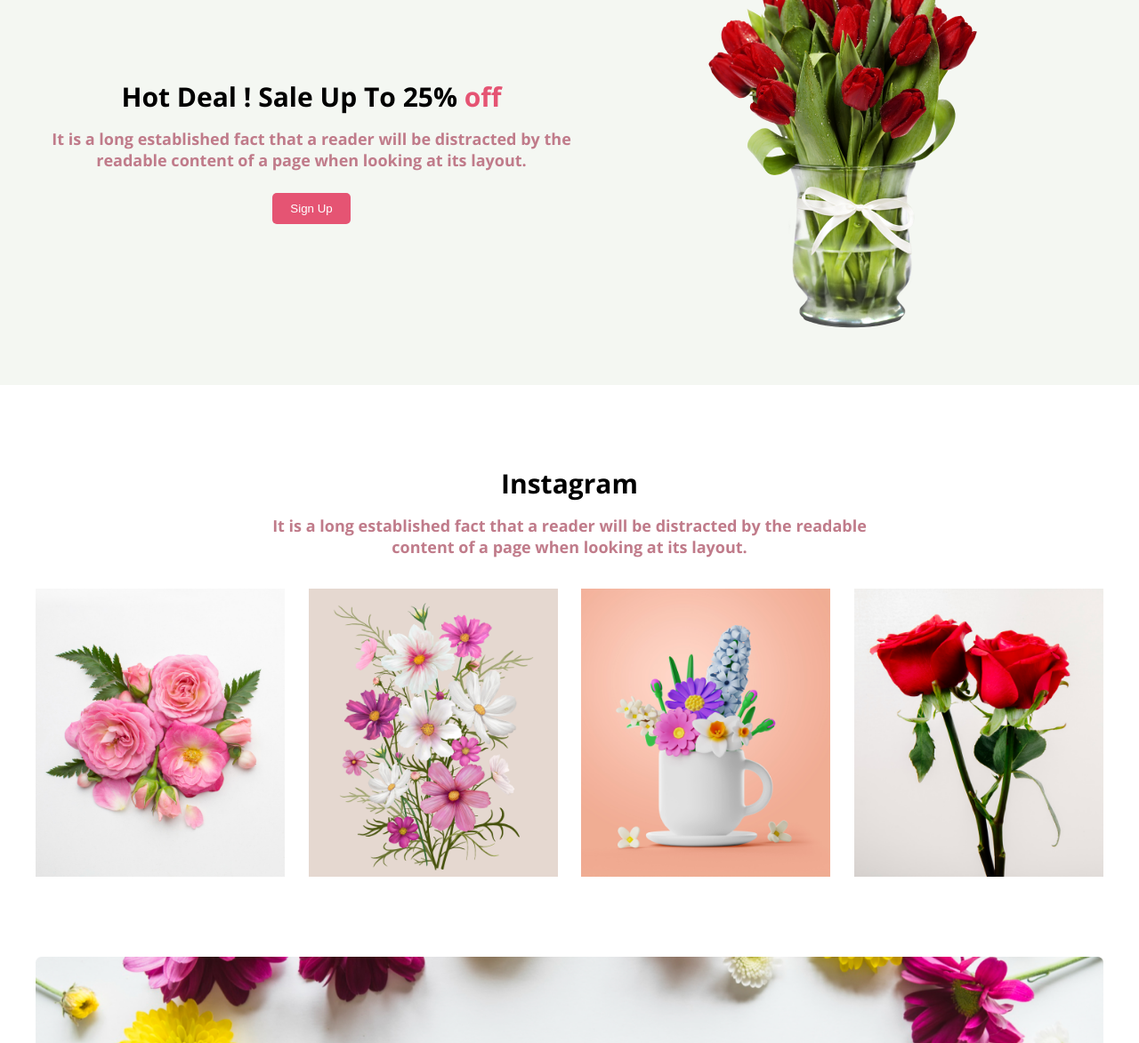
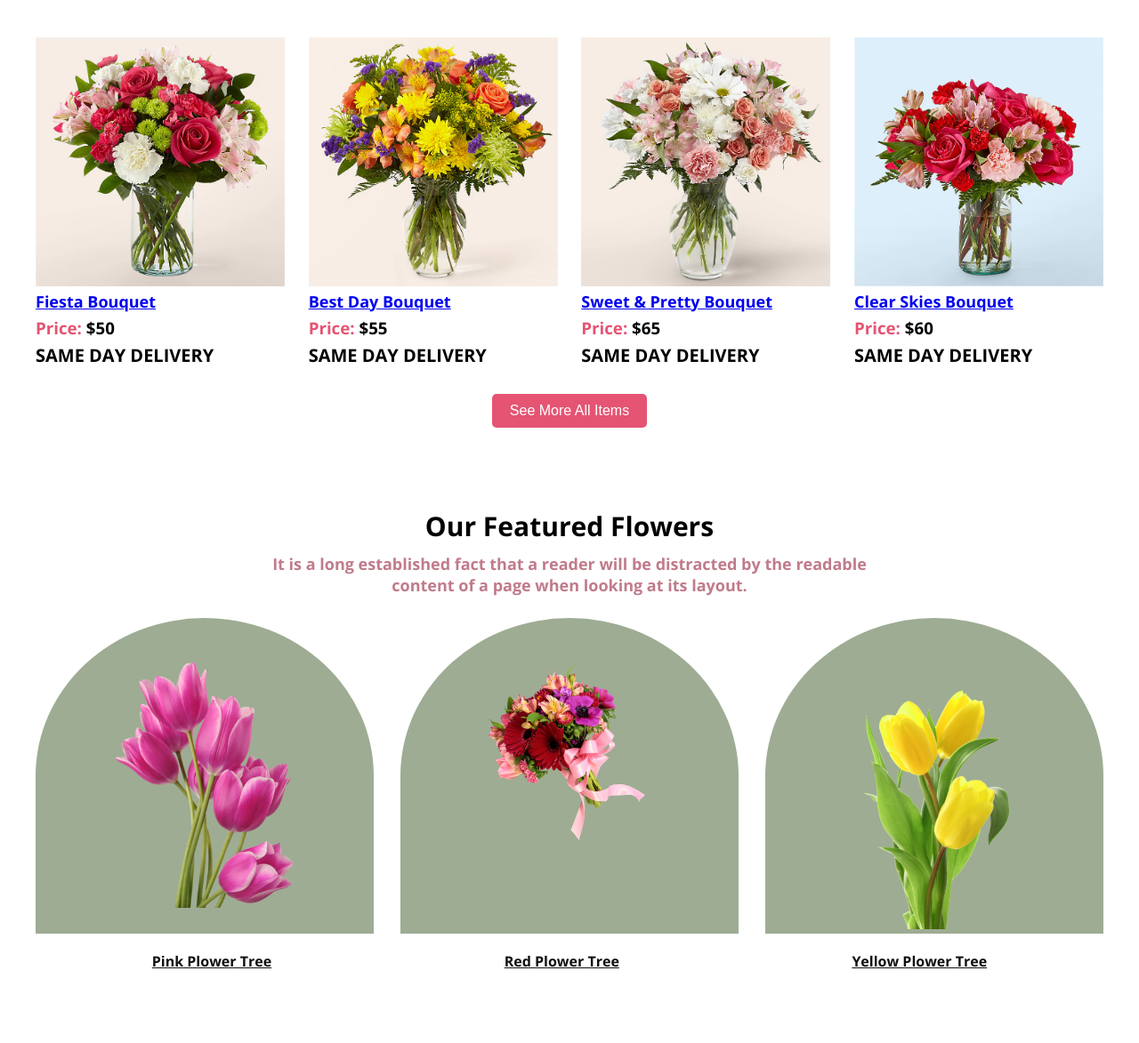
Before and after one commit to developer-johir/my-flower-shop, a plain HTML site: page index.html in a window 1280 px wide. Shown: the part 749-1922 px from the top of the page at 89% size. Drawn offline with nearby package versions, Linux system fonts and the light colour scheme.

Commit message:
Flowers collectin section complete

```diff
--- a/index.html
+++ b/index.html
@@ -31,6 +31,70 @@
     </header>
 
     <main>
+
+      <!-- Flower collections sections -->
+
+      <div class="flower-collections">
+        <div class="title">
+          <h2>flowers Collection</h2>
+          <p>Here at Proflowers, we want every customer to have <br> a great experience.</p>
+        </div>
+        <div class="collection-container">
+          <div class="collection-items">
+            <img src="./images/flowers-1.webp" alt="">
+            <a href="bouquet">Fiesta Bouquet</a>
+            <h3> <span>Price:</span> $50</h3>
+            <h2>SAME DAY DELIVERY</h2>
+          </div>
+          <div class="collection-items">
+            <img src="./images/flowers-2.webp" alt="">
+            <a href="bouquet">Best Day Bouquet</a>
+            <h3> <span>Price:</span> $55</h3>
+            <h2>SAME DAY DELIVERY</h2>
+          </div>
+          <div class="collection-items">
+            <img src="./images/flowers-3.webp" alt="">
+            <a href="bouquet">Sweet & Pretty Bouquet</a>
+            <h3> <span>Price:</span> $65</h3>
+            <h2>SAME DAY DELIVERY</h2>
+          </div>
+          <div class="collection-items">
+            <img src="./images/flowers-4.webp" alt="">
+            <a href="bouquet">Clear Skies Bouquet</a>
+            <h3> <span>Price:</span> $60</h3>
+            <h2>SAME DAY DELIVERY</h2>
+          </div>
+        </div>
+        <button class="btn-primary">See More All Items</button>
+      </div>
+
+       <!-- Flowers Sections -->
+
+       <div class="flowers-container">
+        <div class="title">
+          <h2>Our Featured Flowers</h2>
+          <p>It is a long established fact that a reader will be distracted by the readable <br> content of a page when looking at its layout.</p>
+        </div>
+        <div class="flowers-item">
+          <div class="pink-flowers">
+            <img class="flower-img" src="./images/pngwing 6.png" alt=""> <br>
+          </div>
+          <div class="red-flowers">
+            <img class="flower-img" src="./images/pngwing 5.png" alt=""> <br>
+          </div>
+          <div class="yellow-flowers">
+            <img class="flower-img" src="./images/pngwing 7.png" alt=""> <br>
+          </div>
+        </div>
+        <div class="flowers-name">
+          <a href="pink">Pink Plower Tree</a>
+          <a href="red">Red Plower Tree</a>
+          <a href="yellow">Yellow Plower Tree</a>
+        </div>
+      </div>
+
+      <!-- Hot deal section -->
+
       <div class="hot-deal-section">
         <div class="hot-deal-container">
             <div class="hot-deal-content">
--- a/styles/style.css
+++ b/styles/style.css
@@ -17,7 +17,7 @@ body {
 .title p{
     font-size: 18px;
     color: #c07b8a;
-    margin: 15px 0 25px 0;
+    margin: 10px 0 25px 0;
 }
 
 .btn-primary{
@@ -26,6 +26,7 @@ body {
     padding: 10px 20px;
     border: 0;
     border-radius: 5px;
+    font-size: 16px;
 }
 
 /* Banner section styles */
@@ -33,6 +34,7 @@ body {
 .header {
   background-color: #f4f7f2;
   padding-top: 30px;
+  margin-bottom: 90px;
 }
 
 .banner {
@@ -65,6 +67,94 @@ body {
 .banner-img img {
     width: 95%;
   margin-bottom: -5px;
+}
+
+/* Flower collections Styles */
+
+.collection-container{
+  max-width: 1200px;
+  margin: 0 auto;
+  padding-top: 20px;
+  display: flex;
+  justify-content: space-between;
+}
+
+.collection-items{
+  width: 280px;
+  margin-bottom: 30px;
+}
+
+.collection-items img{
+  width: 100%;
+}
+
+.collection-items a{
+  font-size: 18px;
+}
+
+.collection-items h3{
+  margin: 5px 0;
+}
+.collection-items span{
+  color: #E55473;
+}
+
+.collection-items h2{
+  font-size: 20px;
+}
+
+.flower-collections button{
+  display: flex;
+  margin: 0 auto;
+}
+
+/* Flowers Sections Styles */
+
+.flowers-container{
+  max-width: 1200px;
+  margin: 0 auto;
+  padding-top: 90px;
+}
+
+.flowers-item{
+  display: flex;
+  justify-content: space-between;
+}
+
+.pink-flowers{
+  width: 380px;
+  background-color: #9eac93;
+  border-radius: 50% 50% 0 0 ;
+  text-align: center;
+  padding-top: 50px;
+}
+.red-flowers{
+  width: 380px;
+  background-color: #9eac93;
+  border-radius: 50% 50% 0 0 ;
+  text-align: center;
+  padding-top: 50px;
+}
+.yellow-flowers{
+  width: 380px;
+  background-color: #9eac93;
+  border-radius: 50% 50% 0 0 ;
+  text-align: center;
+  padding-top: 50px;
+}
+
+.flower-img{
+  width: 200px;
+}
+
+.flowers-name{
+  display: flex;
+  justify-content: space-around;
+  margin-top: 20px;
+}
+
+.flowers-name a{
+  color: #111010;
 }
 
 /* Hot deal section styles */
```
Also changed, not shown: images/flowers-1.webp (added), images/flowers-2.webp (added), images/flowers-3.webp (added), images/flowers-4.webp (added).
